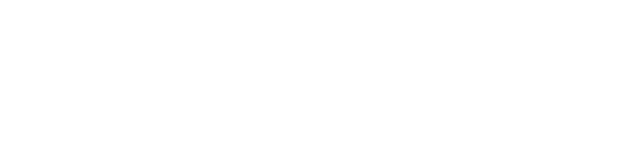
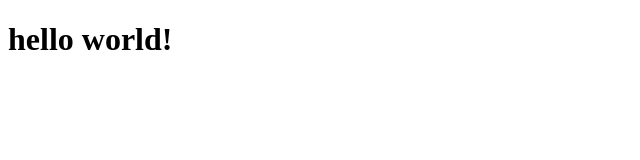
Before and after one commit to MicheleBisceglia/vue-hello, a plain HTML site: page index.html in a window 1280 px wide. Shown: the whole page, without its empty margins (0-640 px from the left). Drawn offline with nearby package versions, Linux system fonts and the light colour scheme.

Commit message:
stampa messaggio

```diff
--- a/index.html
+++ b/index.html
@@ -8,7 +8,9 @@
     <script src="https://cdn.jsdelivr.net/npm/vue@2.6.14/dist/vue.js"></script>
 </head>
 <body>
-
+    <div id="root">
+        <h1>{{ message }}</h1>
+    </div>
     <script src="js/script.js"></script>
 </body>
 </html>
--- a/js/script.js
+++ b/js/script.js
@@ -0,0 +1,13 @@
+//Stampare a schermo un messaggio all’interno di un h1, utilizzando i data.
+//Bonus:Aggiungere alla pagina un’immagine, presa anch’essa da un data.
+
+Vue.config.devtools = true;
+
+const app = new Vue(
+    {
+        el: '#root',
+        data: {
+            message: 'hello world!',
+        }
+    }
+)
```
